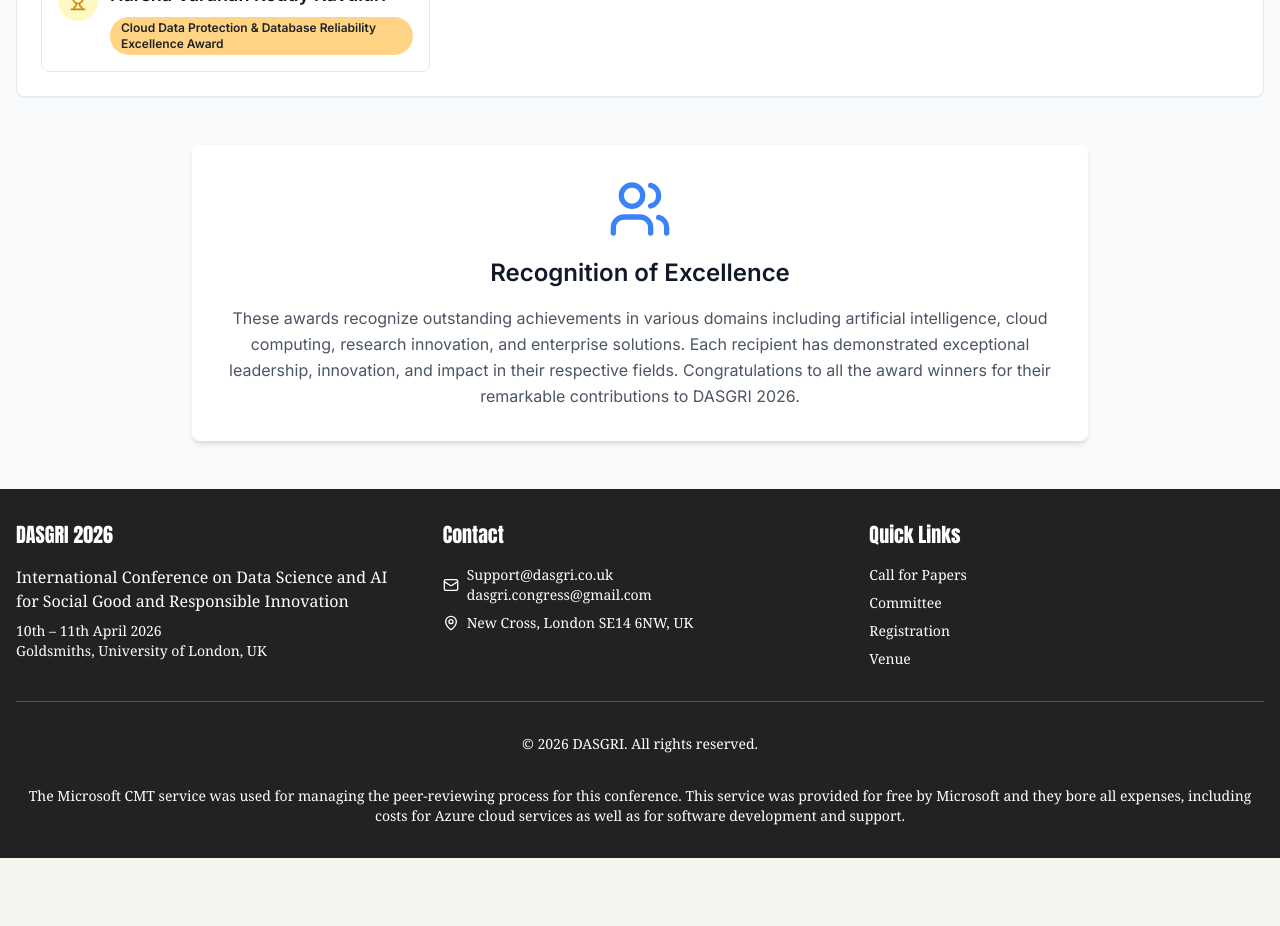
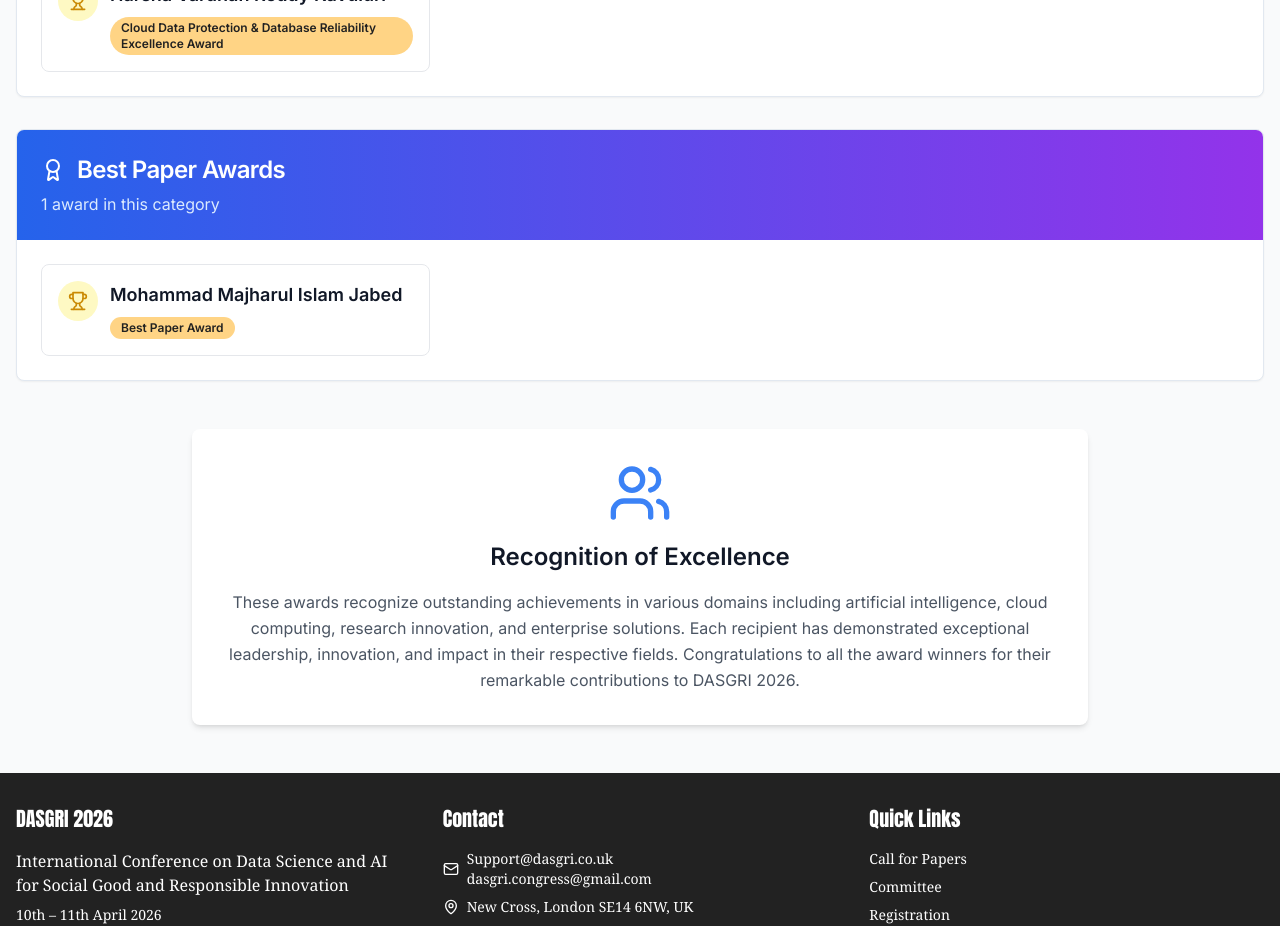
Before and after one commit to techyavii/aisgri-vista-website, a React (Vite) app: page /dasgri-awards-results in a window 1280 px wide. Shown: the part 4460-5386 px from the top of the page. Before the commit the page ends 5318 px from the top, so only its background shows below. Built offline with nearby package versions, Linux system fonts and the light colour scheme.

Commit message:
done changes

```diff
--- a/src/pages/DasgriAwardsResults.tsx
+++ b/src/pages/DasgriAwardsResults.tsx
@@ -216,6 +216,11 @@ const DasgriAwardsResults: React.FC = () => {
       name: 'Jaswanth Kumar Mandapatti',
       category: 'Artificial Intelligence & Advanced Technologies Awards',
       subAward: 'AI in Healthcare & Life Sciences Excellence Award'
+    },
+    {
+      name: 'Mohammad Majharul Islam Jabed',
+      category: 'Best Paper Awards',
+      subAward: 'Best Paper Award'
     }
   ];
 
```
